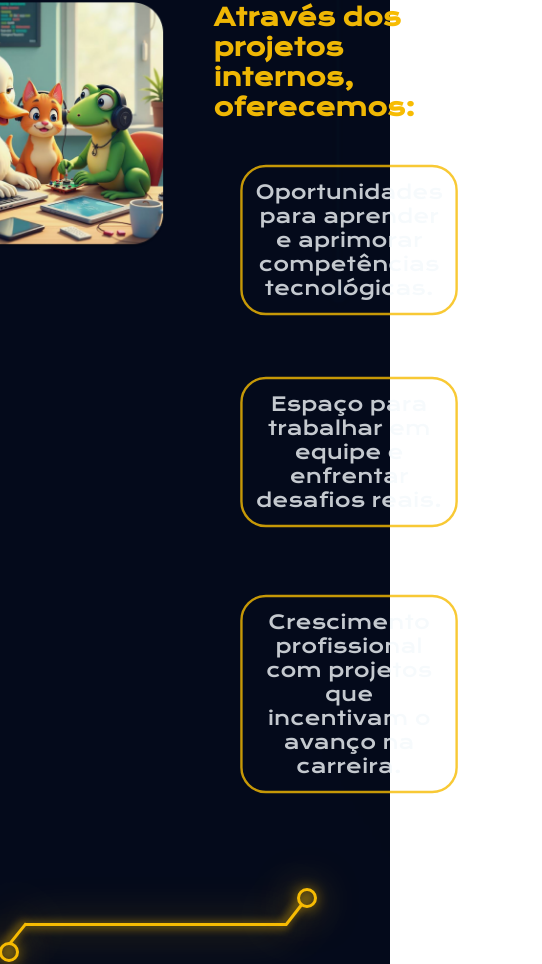
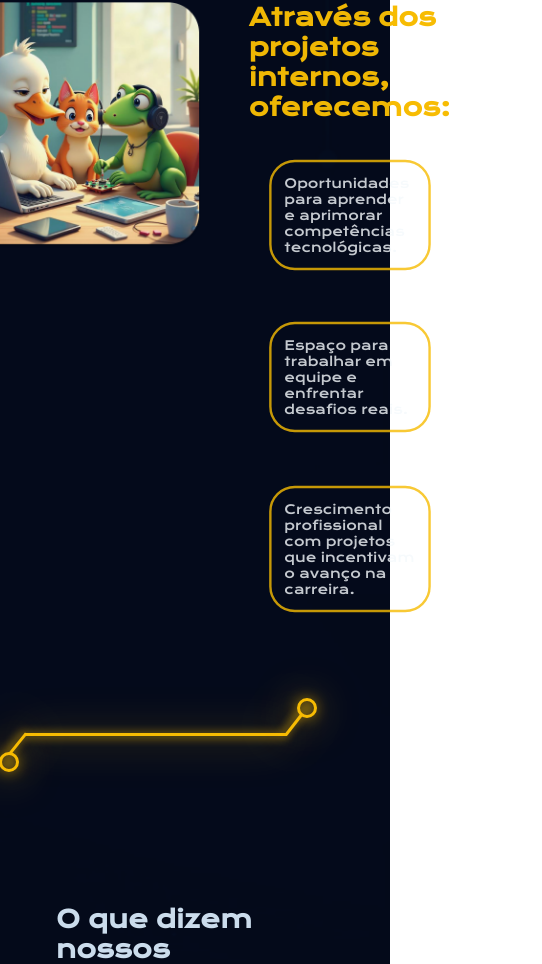
Before and after one commit to Bichinhos-da-TI/bichinhos-da-ti-lp, an Angular app: page / in a window 390 px wide. Shown: the part 4006-4970 px from the top of the page, 542 px wide, since content can reach past the window. Built offline with nearby package versions, Linux system fonts and the light colour scheme.

Commit message:
fix: change css selector

```diff
--- a/src/app/components/about-us/about-us.component.css
+++ b/src/app/components/about-us/about-us.component.css
@@ -59,7 +59,7 @@ section {
     text-align: start;
   }
 
-  .advantage p {
+  .advantage span {
     font-size: 16px;
     text-align: start;
   }
```
